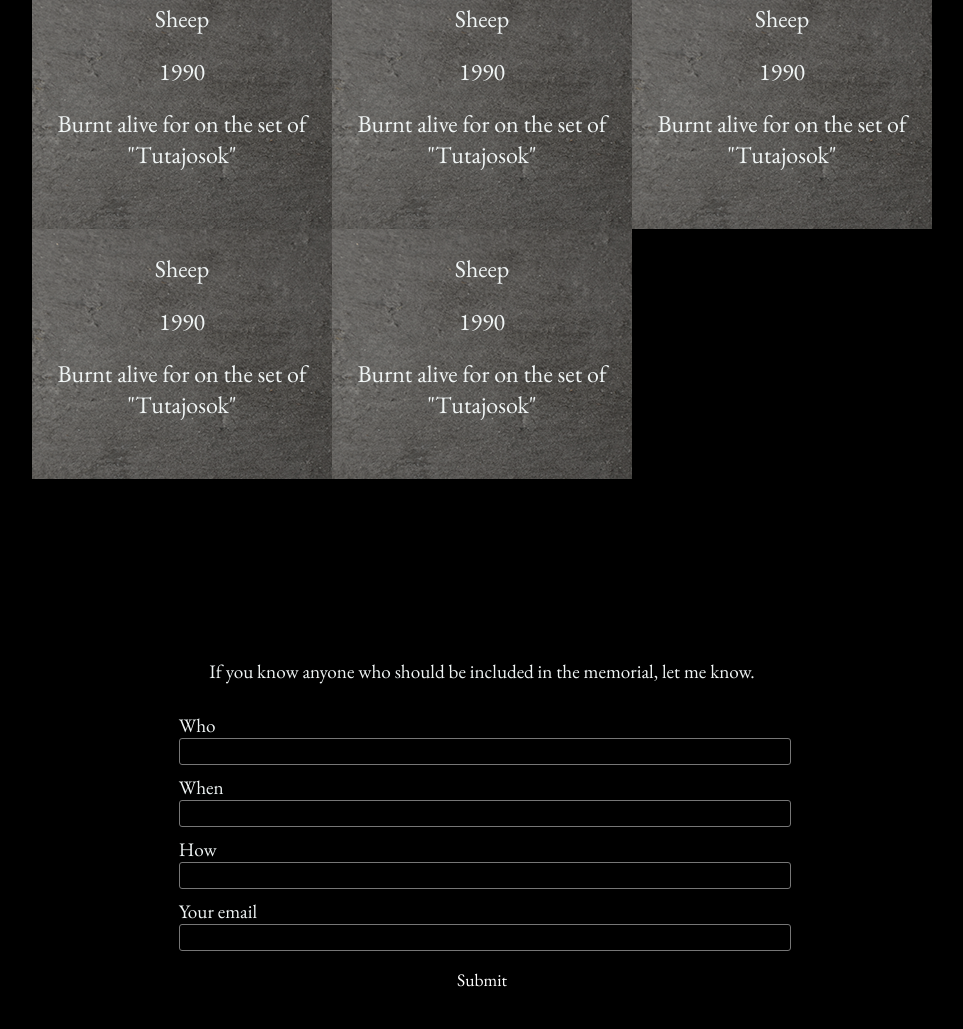
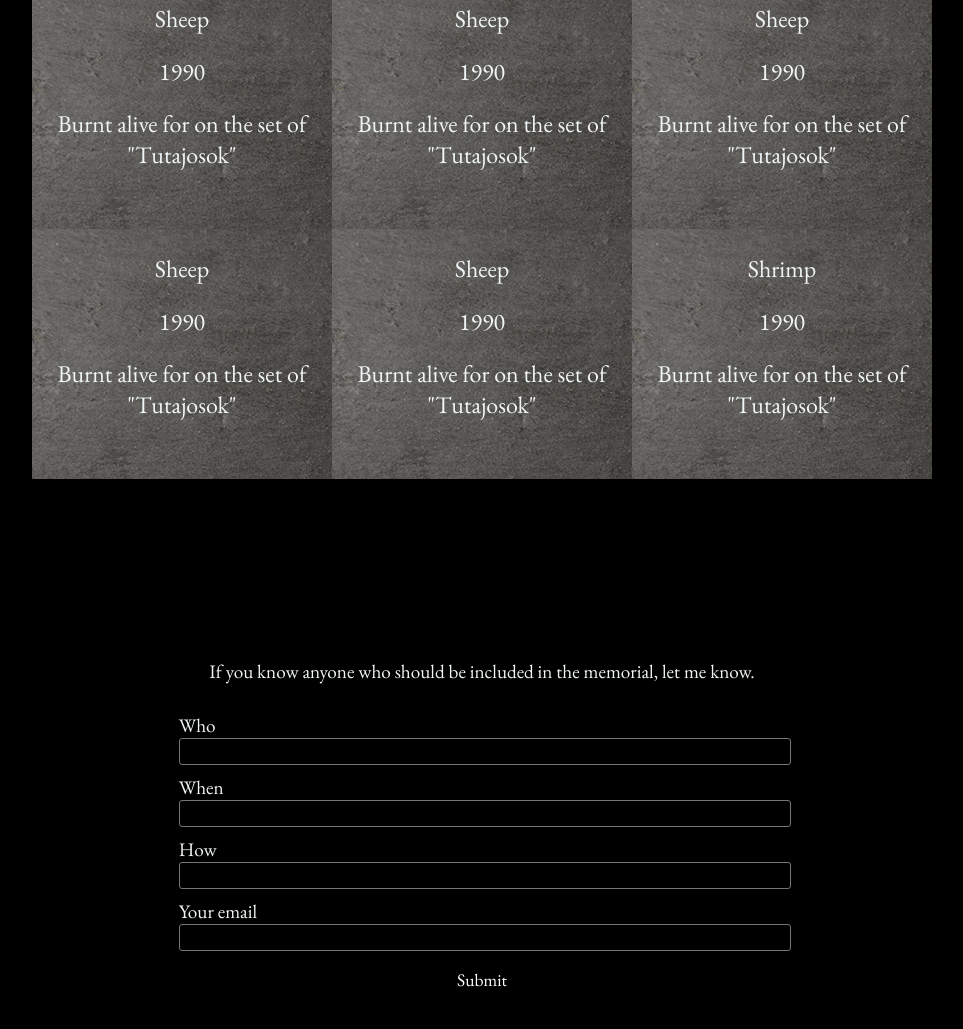
Before and after one commit to thosekilledforart/thosekilledforart.github.io, a plain HTML site: page index.html in a window 1280 px wide. Shown: the part 1605-2634 px from the top of the page, without its empty margins (158-1121 px from the left). Drawn offline with nearby package versions, Linux system fonts and the light colour scheme.

Commit message:
Update index.html

```diff
--- a/index.html
+++ b/index.html
@@ -281,6 +281,19 @@
                     </div>
                 </div>
                 <!--row ends-->
+                <!--row starts-->
+                <div class="row">
+                    <div class="cell who">
+                        Shrimp
+                    </div>
+                    <div class="cell when">
+                        1990
+                    </div>
+                    <div class="cell how">
+                        Burnt alive for on the set of "Tutajosok"
+                    </div>
+                </div>
+                <!--row ends-->
             </div>
         </div>
     </div>
```
